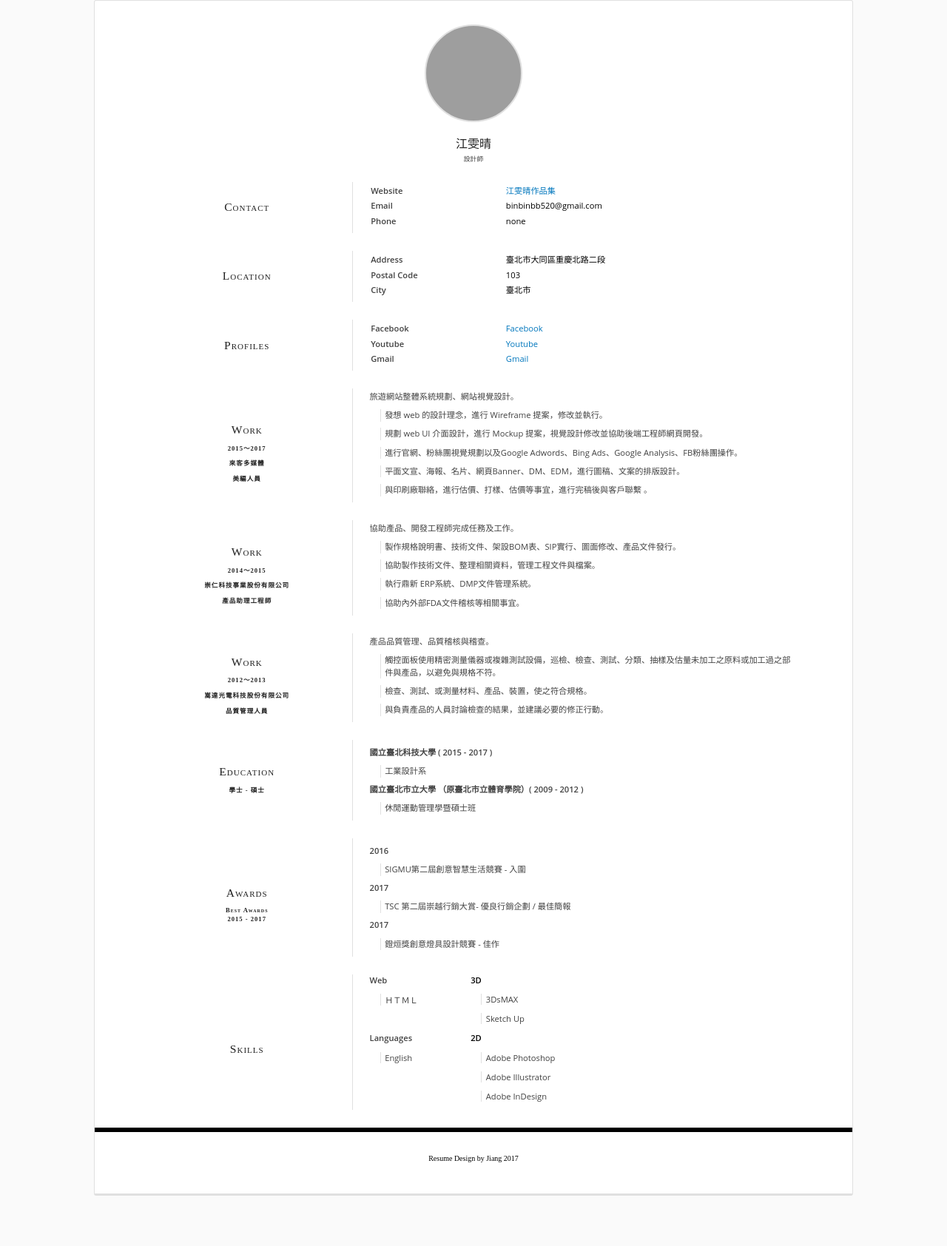
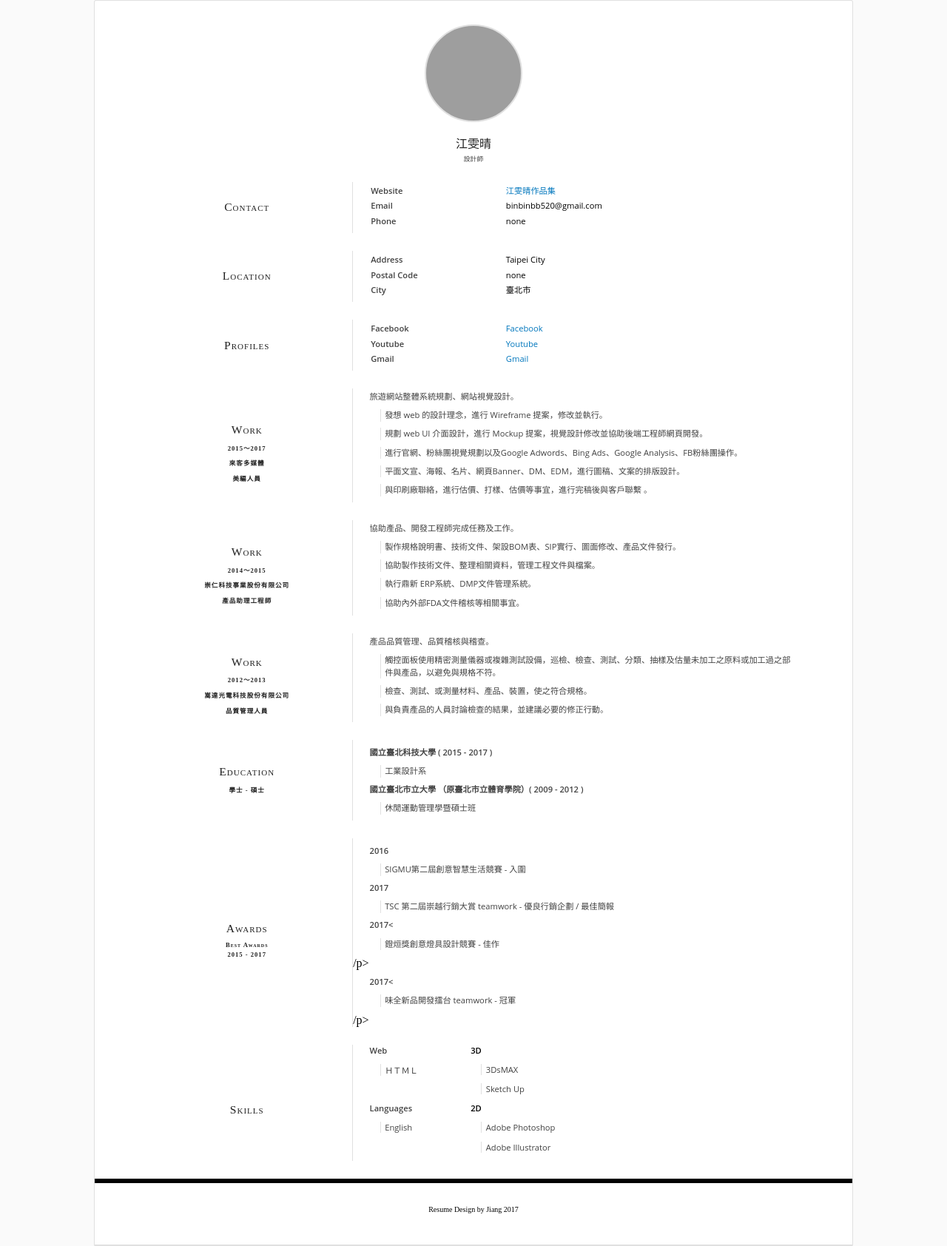
Before and after one commit to viccjiang/jiang-resume, a plain HTML site: page index.html in a window 1280 px wide. Shown: the part 80-1764 px from the top of the page at 74% size. Before the commit the page ends 1712 px from the top, so only its background shows below. Drawn offline with Linux system fonts and the light colour scheme; grey boxes are pictures that could not be loaded.

Commit message:
Update index.html

```diff
--- a/index.html
+++ b/index.html
@@ -61,11 +61,11 @@
                         <div class="content-text">
                             <ul>
                                 <li>Address</li>
-                                <li>臺北市大同區重慶北路二段</li>
+                                <li>Taipei City</li>
                             </ul>
                             <ul>
                                 <li>Postal Code</li>
-                                <li>103</li>
+                                <li>none</li>
                             </ul>
                             <ul>
                                 <li>City</li>
@@ -194,11 +194,13 @@
                             </p>
                             <p class="heading">2017</p>
                             <p class="highlight">
-                                TSC 第二屆崇越行銷大賞- 優良行銷企劃 / 最佳簡報
+                                TSC 第二屆崇越行銷大賞 teamwork - 優良行銷企劃 / 最佳簡報
                             </p>
-                            <p class="heading">2017</p>
-                            <p class="highlight">鐙烜獎創意燈具設計競賽 - 佳作</p>
-
+                            <p class="heading">2017<
+                            <p class="highlight">鐙烜獎創意燈具設計競賽 - 佳作</p>/p>
+                            </p>
+                            <p class="heading">2017<
+                            <p class="highlight">味全新品開發擂台 teamwork - 冠軍</p>/p>
                         </div>
                     </div>
                 </section>
@@ -235,7 +237,7 @@
                                     <span></span>
                                     <p class="highlight">Adobe Photoshop</p>
                                     <p class="highlight">Adobe Illustrator</p>
-                                    <p class="highlight">Adobe InDesign</p>
+
                                 </li>
                             </ul>
                         </div>
```
